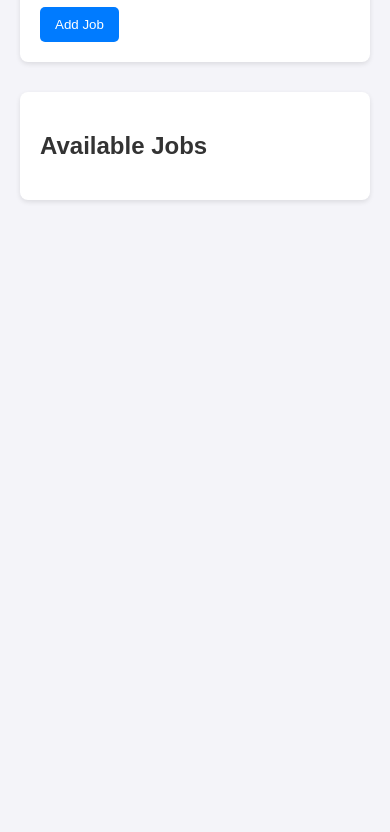
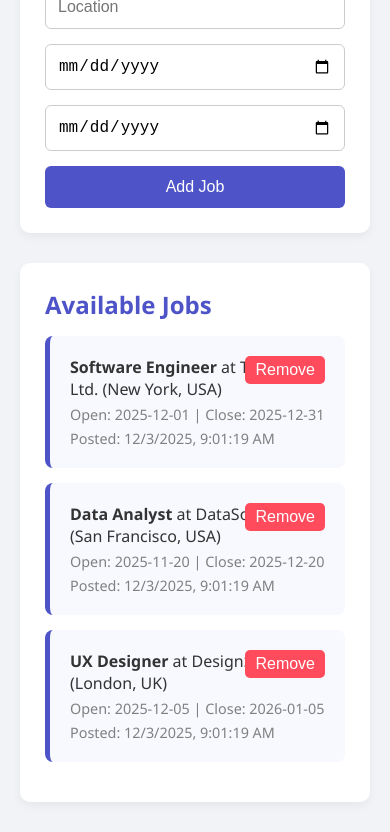
Before and after one commit to shamilsj2025aids/minbe, a plain HTML site: page index.html in a window 390 px wide. Shown: the part 372-1204 px from the top of the page. Before the commit the page ends 844 px from the top, so only its background shows below. Drawn offline with Linux system fonts and the light colour scheme.

Commit message:
Update index.html

```diff
--- a/index.html
+++ b/index.html
@@ -5,87 +5,130 @@
     <meta name="viewport" content="width=device-width, initial-scale=1.0">
     <title>Placement Job Portal</title>
     <style>
-        body {
-            font-family: Arial, sans-serif;
-            background-color: #f4f4f9;
+        /* General Reset */
+        * {
             margin: 0;
             padding: 0;
+            box-sizing: border-box;
+        }
+
+        body {
+            font-family: 'Segoe UI', Tahoma, Geneva, Verdana, sans-serif;
+            background-color: #f1f3f6;
+            color: #333;
         }
 
         header {
-            background-color: #007bff;
+            background: linear-gradient(90deg, #4e54c8, #8f94fb);
             color: white;
-            padding: 20px;
+            padding: 25px 20px;
             text-align: center;
+            box-shadow: 0 4px 6px rgba(0,0,0,0.1);
+        }
+
+        header h1 {
+            font-size: 2rem;
+            letter-spacing: 1px;
         }
 
         main {
-            max-width: 800px;
+            max-width: 900px;
             margin: 30px auto;
             padding: 0 20px;
         }
 
-        h2 {
-            color: #333;
+        .job-form, .job-list {
+            background-color: white;
+            padding: 25px;
+            margin-bottom: 30px;
+            border-radius: 10px;
+            box-shadow: 0 4px 10px rgba(0,0,0,0.05);
         }
 
-        .job-form, .job-list {
-            background-color: white;
-            padding: 20px;
-            margin-bottom: 30px;
-            border-radius: 8px;
-            box-shadow: 0 2px 5px rgba(0,0,0,0.1);
+        h2 {
+            color: #4e54c8;
+            margin-bottom: 15px;
+            font-size: 1.5rem;
+        }
+
+        input, button {
+            padding: 12px;
+            border-radius: 6px;
+            border: 1px solid #ccc;
+            font-size: 1rem;
         }
 
         input {
-            display: block;
-            width: 95%;
-            padding: 10px;
-            margin: 10px 0;
-            border-radius: 5px;
-            border: 1px solid #ccc;
+            width: 48%;
+            margin-bottom: 15px;
+            margin-right: 4%;
+        }
+
+        input:last-child {
+            margin-right: 0;
         }
 
         button {
-            padding: 10px 15px;
-            background-color: #007bff;
+            width: 100%;
+            background-color: #4e54c8;
             color: white;
             border: none;
-            border-radius: 5px;
             cursor: pointer;
+            transition: 0.3s;
         }
 
         button:hover {
-            background-color: #0056b3;
+            background-color: #3b3fc1;
         }
 
         ul {
             list-style: none;
-            padding: 0;
         }
 
         li {
-            background-color: #f9f9f9;
-            padding: 15px;
-            margin-bottom: 10px;
-            border-radius: 5px;
+            background-color: #f8f9ff;
+            padding: 20px;
+            margin-bottom: 15px;
+            border-left: 5px solid #4e54c8;
+            border-radius: 8px;
             position: relative;
+            transition: 0.3s;
+        }
+
+        li:hover {
+            box-shadow: 0 4px 12px rgba(0,0,0,0.1);
         }
 
         li button {
             position: absolute;
-            right: 15px;
-            top: 15px;
-            background-color: red;
+            top: 20px;
+            right: 20px;
+            width: auto;
+            padding: 5px 10px;
+            background-color: #ff4b5c;
+            border-radius: 5px;
         }
 
         li button:hover {
-            background-color: darkred;
+            background-color: #d9364f;
         }
 
-        .job-time {
-            font-size: 0.9em;
+        .job-time, .job-dates {
+            font-size: 0.9rem;
             color: gray;
+            display: block;
+            margin-top: 5px;
+        }
+
+        .dates {
+            margin-top: 8px;
+        }
+
+        @media(max-width: 600px) {
+            input {
+                width: 100%;
+                margin-right: 0;
+            }
         }
     </style>
 </head>
@@ -101,6 +144,8 @@
                 <input type="text" id="jobTitle" placeholder="Job Title" required>
                 <input type="text" id="companyName" placeholder="Company Name" required>
                 <input type="text" id="location" placeholder="Location" required>
+                <input type="date" id="startDate" required>
+                <input type="date" id="endDate" required>
                 <button type="submit">Add Job</button>
             </form>
         </section>
@@ -117,29 +162,63 @@
         const jobForm = document.getElementById('jobForm');
         const jobsList = document.getElementById('jobs');
 
+        // Preload some classic jobs
+        const initialJobs = [
+            {
+                title: "Software Engineer",
+                company: "TechCorp Ltd.",
+                location: "New York, USA",
+                startDate: "2025-12-01",
+                endDate: "2025-12-31"
+            },
+            {
+                title: "Data Analyst",
+                company: "DataSolutions",
+                location: "San Francisco, USA",
+                startDate: "2025-11-20",
+                endDate: "2025-12-20"
+            },
+            {
+                title: "UX Designer",
+                company: "DesignStudio",
+                location: "London, UK",
+                startDate: "2025-12-05",
+                endDate: "2026-01-05"
+            }
+        ];
+
+        function renderJob(job) {
+            const time = new Date().toLocaleString();
+            const li = document.createElement('li');
+            li.innerHTML = `
+                <strong>${job.title}</strong> at ${job.company} (${job.location})
+                <span class="job-dates">Open: ${job.startDate} | Close: ${job.endDate}</span>
+                <span class="job-time">Posted: ${time}</span>
+                <button onclick="removeJob(this)">Remove</button>
+            `;
+            jobsList.appendChild(li);
+        }
+
+        initialJobs.forEach(renderJob);
+
         jobForm.addEventListener('submit', function(e) {
             e.preventDefault();
 
-            const title = document.getElementById('jobTitle').value;
-            const company = document.getElementById('companyName').value;
-            const location = document.getElementById('location').value;
-            const time = new Date().toLocaleString();
+            const job = {
+                title: document.getElementById('jobTitle').value,
+                company: document.getElementById('companyName').value,
+                location: document.getElementById('location').value,
+                startDate: document.getElementById('startDate').value,
+                endDate: document.getElementById('endDate').value
+            };
 
-            const li = document.createElement('li');
-            li.innerHTML = `
-                <strong>${title}</strong> at ${company} (${location})
-                <span class="job-time">${time}</span>
-                <button onclick="removeJob(this)">Remove</button>
-            `;
-
-            jobsList.appendChild(li);
+            renderJob(job);
 
             jobForm.reset();
         });
 
         function removeJob(button) {
-            const li = button.parentElement;
-            li.remove();
+            button.parentElement.remove();
         }
     </script>
 </body>
```
